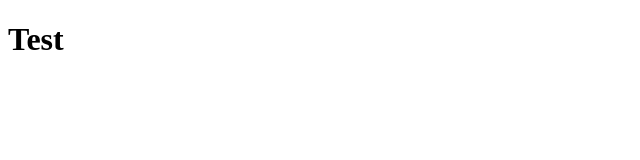
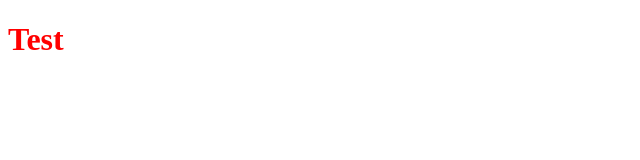
Before and after one commit to Wick-Lim/test-menu-1, a React (Vite) app: page / in a window 1280 px wide. Shown: the top 160 px of the page, without its empty margins (0-640 px from the left). Built offline with nearby package versions, Linux system fonts and the light colour scheme; the HTML template or start-up script is replaced by a standard one.

Commit message:
base commit

```diff
--- a/src/App.tsx
+++ b/src/App.tsx
@@ -1,19 +1,13 @@
 import styled from "@emotion/styled";
 
 const Test = styled.h1(({ theme }) => ({
-  color: (theme as any).colors?.primary,
+  color: 'red',
 }));
 
 function App() {
   return (
     <>
-      {/* <ThemeProvider theme={{
-        colors: {
-          primary: "blue",
-        },
-      }}> */}
-        <Test>Test</Test>
-      {/* </ThemeProvider> */}
+      <Test>Test</Test>
     </>
   );
 }
--- a/src/Service.tsx
+++ b/src/Service.tsx
@@ -10,7 +10,7 @@ class XInbound extends HTMLElement {
     shadow.appendChild(frame);
 
     const cache = createCache({
-      key: "my-prefix",
+      key: "x-inbound",
       container: shadow,
     });
 
```
